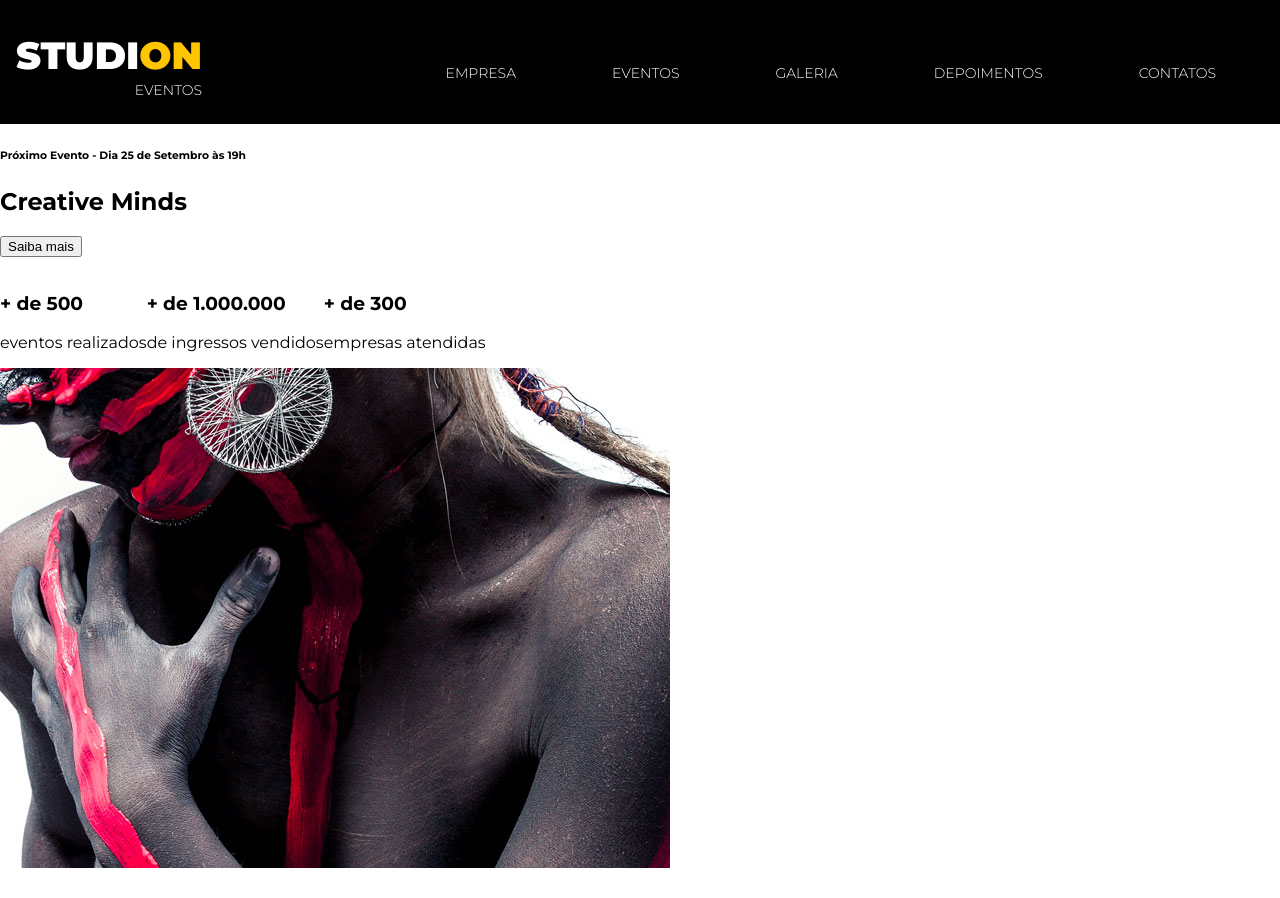
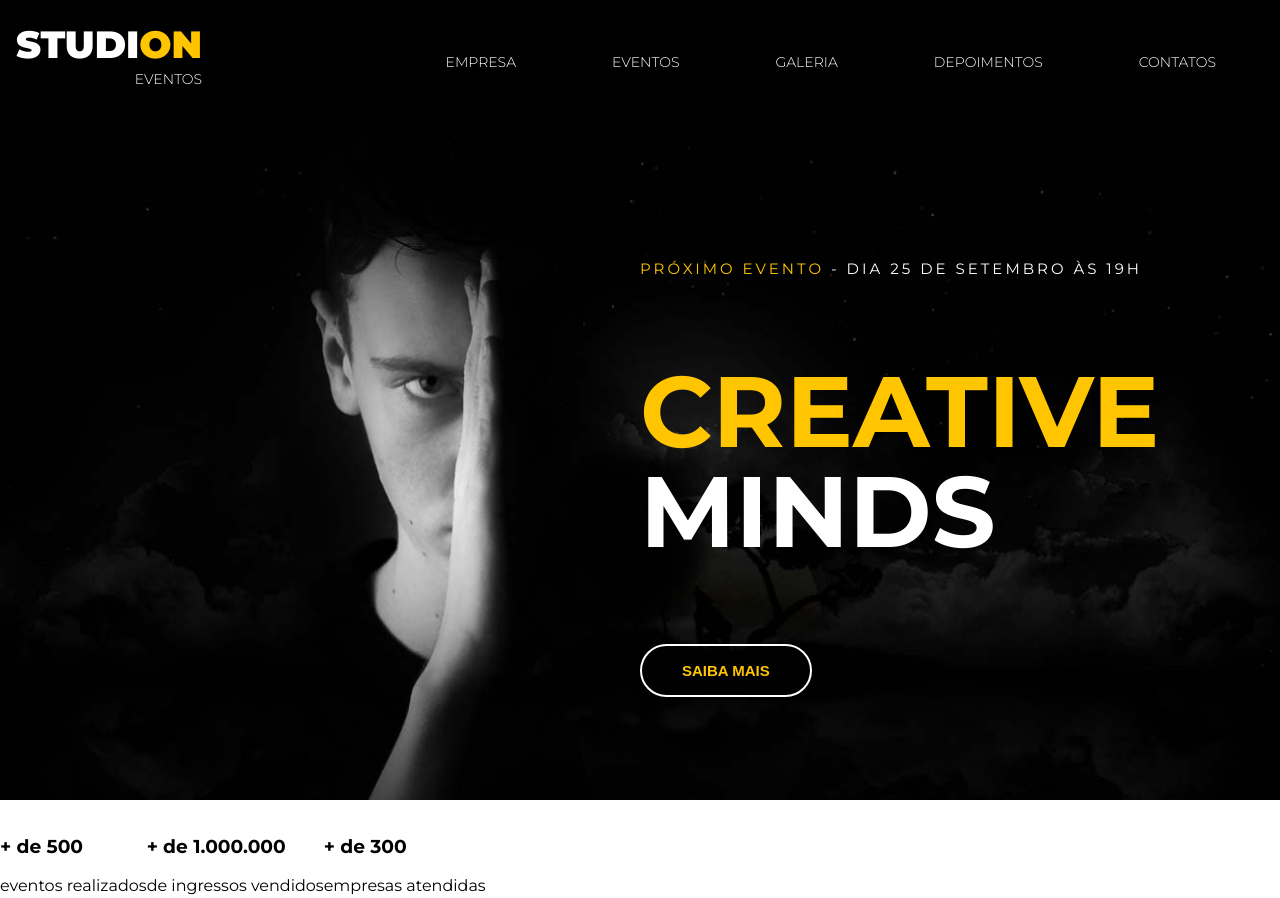
Before and after one commit to tdayvid/studionlive, a website: page src/index.html in a window 1280 px wide. Shown: the top 898 px of the page. Drawn offline with Linux system fonts and the light colour scheme.

Commit message:
feat(header):implemented header styles

```diff
--- a/src/index.html
+++ b/src/index.html
@@ -9,8 +9,7 @@
 
   <body>
     <nav class="navbar">
-      <h1 class="logo-studion">
-        Studi<span class="copy--primary">on</span>
+      <h1 class="logo-studion">Studi<span class="copy--primary">on</span>
         <span class="logo-studion__subtitle">Eventos</span>
       </h1>
       <ul class="navbar__links">
@@ -45,9 +44,16 @@
     <header>
       <div id="slider">
         <div class="slide">
-          <h6><span>Próximo Evento</span> - Dia 25 de Setembro às 19h</h6>
-          <h2><span>Creative</span> Minds </h2>
-          <button>Saiba mais</button>
+          <img class="slide__background-image"
+          src="./images/banner.jpg"
+          alt="Studion Banner"
+          />
+          <div class="slide__copy">
+            <h6><span class="copy--primary">Próximo Evento</span> - Dia 25 de Setembro às 19h</h6>
+            <h2><span class="copy--primary">Creative</span> Minds </h2>
+            <button class="btn btn--slide">Saiba mais</button>
+
+          </div>
         </div>
       </div>
     </header>
--- a/src/style.css
+++ b/src/style.css
@@ -5,10 +5,10 @@
 }
 
 :root {
-    --color-primary: #ffc500;
     font-family: 'Montserrat', sans-serif;
     font-size: 16px;
-
+    --color-primary: #ffc500;
+    --default-padding: 1rem;
 }
 
 body {
@@ -24,6 +24,7 @@ ul {
 
 .navbar {
     position: fixed;
+    z-index: 1;
     display: grid;
     grid-template-columns: 1fr 9fr;
     align-items: center;
@@ -40,6 +41,7 @@ ul {
 
 .navbar__links {
     justify-self: end;
+    margin: 0rem; /* caso a header nao ficar colada */
 }
 
 .navbar__links li {
@@ -73,3 +75,68 @@ ul {
 .copy--primary {
     color: var(--color-primary);
 }
+
+#slider{
+    background-color: #000;
+    /* background-image: url('./images/banner.jpg');
+    background-size: cover;
+    background-repeat: no-repeat;
+    background-position: center;  */
+    color: #fff;
+}
+
+.slide {
+    position: relative;
+    height: calc(100vh - 7.75rem);
+}
+
+.slide__background-image {
+    width: 100%;
+    height: 100%;
+    object-fit: cover;
+    object-position: center;
+}
+
+.slide__copy {
+    position: absolute;
+    top: 6.25rem;
+    left: 50vw;
+}
+
+.slide__copy h6 {
+    font-size: .9375rem;
+    font-weight: 400;
+    text-transform: uppercase;
+    letter-spacing: .1875rem;
+}
+
+.slide__copy h2 {
+    font-size: 6.25rem;
+    text-transform: uppercase;
+    line-height: 6.25rem;
+}
+
+.slide__copy h2 span {
+    display: block;
+}
+
+.btn {
+    cursor: pointer;
+    padding: 1rem 2.5rem;
+    border: .125rem solid #fff;
+    border-radius: 5rem;
+    color: var(--color-primary);
+    background: unset;
+    font-size: .9375rem;
+    font-weight: 700;
+    text-transform: uppercase;
+    transition: 0.5 all ease;
+}
+
+.btn:hover,
+.btn:active,
+.btn:focus {
+    border-color: var(--color-primary);
+    background-color: var(--color-primary);
+    color: #fff;
+}
```
